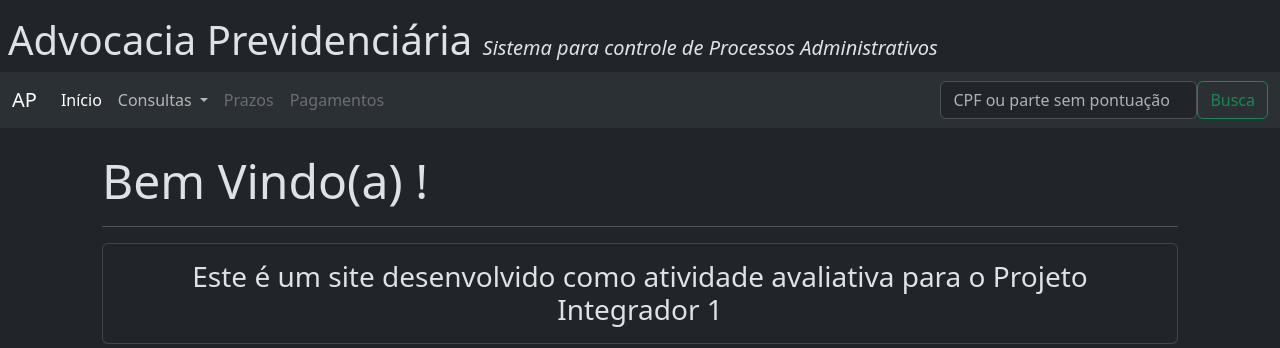
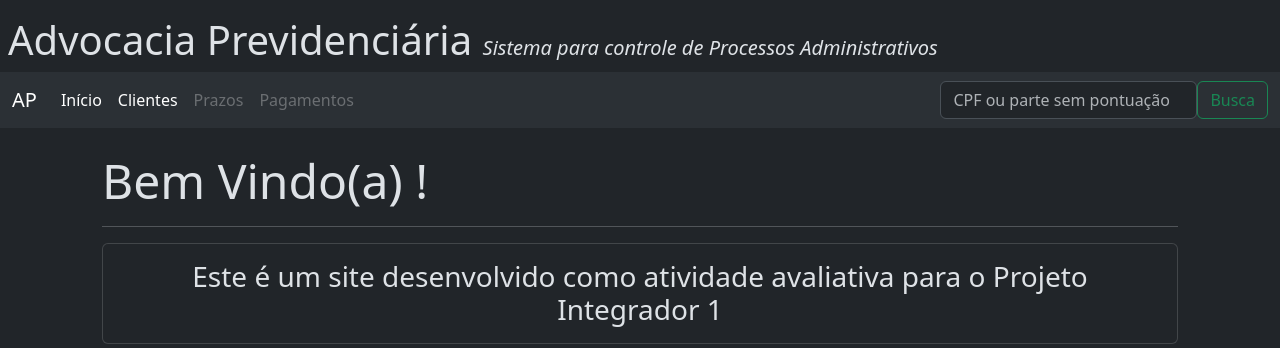
Before and after one commit to pauloadilson/PI001-G18-DRP13, a Django app: page / in a window 1280 px wide. Shown: the top 348 px of the page. Run offline with Django 5.2, Linux system fonts and the light colour scheme; some libraries are stand-ins or nearby versions.

Commit message:
Alteração do menu para deixar mais simples

```diff
--- a/app/templates/base.html
+++ b/app/templates/base.html
@@ -32,16 +32,8 @@
               <li class="nav-item">
                 <a class="nav-link active" aria-current="page" href="{% url 'index' %}">Início</a>
               </li>
-              <li class="nav-item dropdown">
-                <a class="nav-link dropdown-toggle" href="#" role="button" data-bs-toggle="dropdown" aria-expanded="false">
-                  Consultas
-                </a>
-                <ul class="dropdown-menu">
-                  <li><a class="dropdown-item" href="{% url 'clientes' %}">Clientes</a></li>
-                  <li><a class="dropdown-item disabled" href="#">Requerimentos</a></li>
-                  <li><hr class="dropdown-divider"></li>
-                  <li><a class="dropdown-item disabled" href="#">NB</a></li>
-                </ul>
+              <li class="nav-item">
+                <a class="nav-link active" aria-current="page" href="{% url 'clientes' %}">Clientes</a>
               </li>
               <li class="nav-item">
                 <a class="nav-link disabled" aria-disabled="true" href="#">Prazos</a>
```
